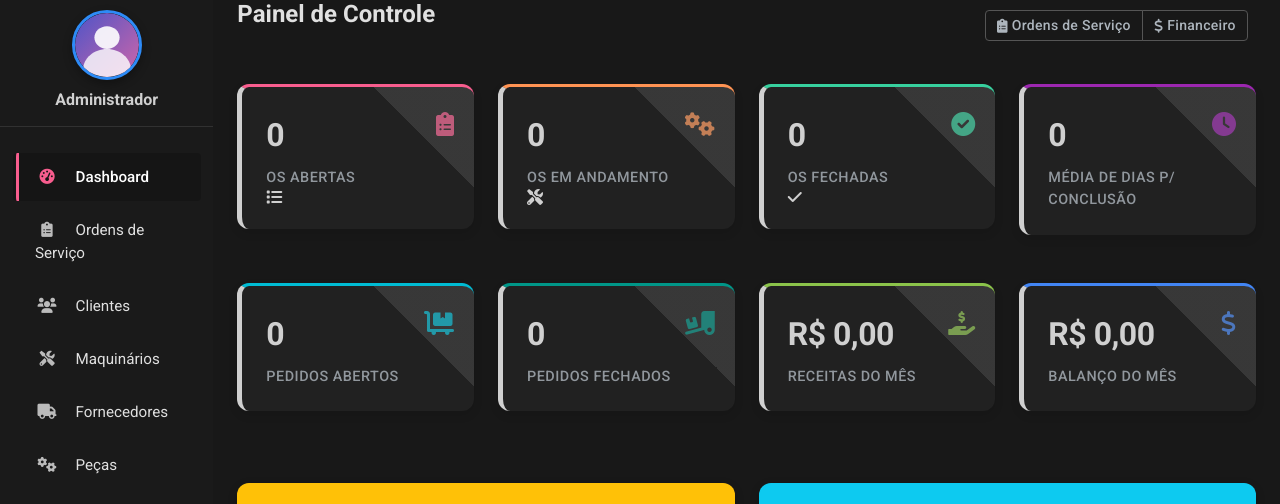
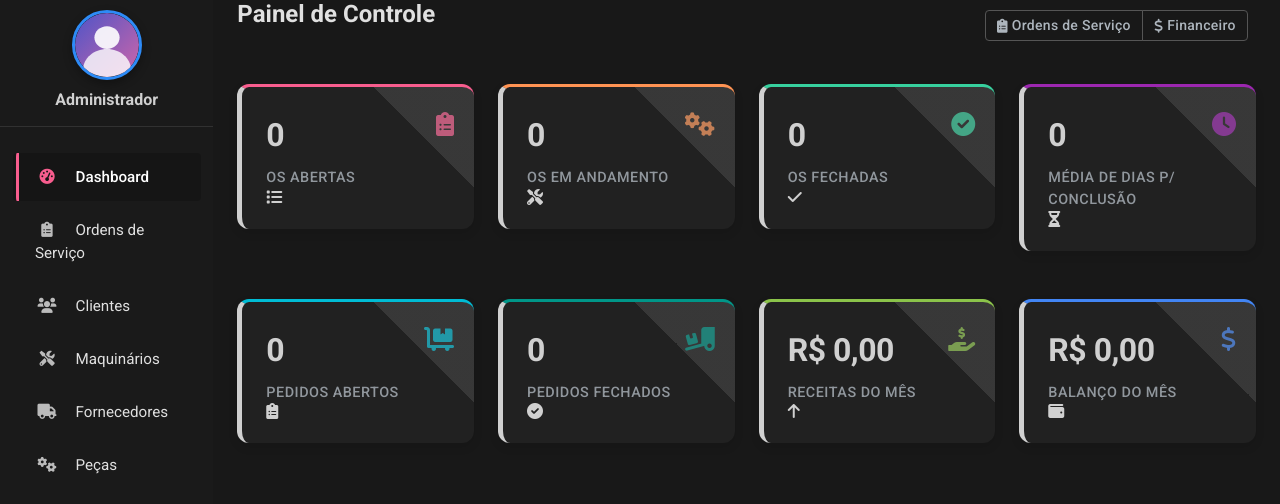
Before and after one commit to sandrim01/samape_py_dev, a Flask app: page /dashboard in a window 1280 px wide. Shown: the part 120-624 px from the top of the page. Run offline with Flask 3, Linux system fonts and the light colour scheme; a user stored in the database is signed in; data that the repository does not hold is empty.

Commit message:
Enhance the look of key metrics on the main operations dashboard
Applies CSS styling to dashboard metrics cards and adds visual icons.

Replit-Commit-Author: Agent
Replit-Commit-Session-Id: b75ba197-6be9-480b-a25a-84de04cb618c
Replit-Commit-Screenshot-Url: https://storage.googleapis.com/screenshot-production-us-central1/0440564d-7b07-4afc-8444-b39f2d3bed1b/18b3b7c6-2672-4dd9-80ac-b2fe0d0aa747.jpg

```diff
--- a/templates/dashboard.html
+++ b/templates/dashboard.html
@@ -68,21 +68,27 @@
             <div class="stat-icon">
                 <i class="fas fa-clock"></i>
             </div>
-            <div class="stat-value">{{ so_stats.avg_completion_time }}</div>
-            <div class="stat-label">Média de Dias p/ Conclusão</div>
+            <div class="stat-value metric-value">{{ so_stats.avg_completion_time }}</div>
+            <div class="stat-label metric-label">Média de Dias p/ Conclusão</div>
+            <div class="card-icon d-none d-sm-none d-md-flex">
+                <i class="fas fa-hourglass-half"></i>
+            </div>
         </div>
     </div>
 </div>
 
 <!-- Stats Cards Row 2 - Supplier Orders and Financial -->
-<div class="row">
+<div class="row dashboard-metrics">
     <div class="col-xl-3 col-md-6 mb-4">
         <div class="stat-card cyan">
             <div class="stat-icon">
                 <i class="fas fa-dolly-flatbed"></i>
             </div>
-            <div class="stat-value">{{ supplier_stats.open }}</div>
-            <div class="stat-label">Pedidos Abertos</div>
+            <div class="stat-value metric-value">{{ supplier_stats.open }}</div>
+            <div class="stat-label metric-label">Pedidos Abertos</div>
+            <div class="card-icon d-none d-sm-none d-md-flex">
+                <i class="fas fa-clipboard-list"></i>
+            </div>
             <a href="{{ url_for('supplier_orders') }}" class="stretched-link"></a>
         </div>
     </div>
@@ -92,8 +98,11 @@
             <div class="stat-icon">
                 <i class="fas fa-truck-loading"></i>
             </div>
-            <div class="stat-value">{{ supplier_stats.closed }}</div>
-            <div class="stat-label">Pedidos Fechados</div>
+            <div class="stat-value metric-value">{{ supplier_stats.closed }}</div>
+            <div class="stat-label metric-label">Pedidos Fechados</div>
+            <div class="card-icon d-none d-sm-none d-md-flex">
+                <i class="fas fa-check-circle"></i>
+            </div>
             <a href="{{ url_for('supplier_orders') }}" class="stretched-link"></a>
         </div>
     </div>
@@ -103,8 +112,11 @@
             <div class="stat-icon">
                 <i class="fas fa-hand-holding-usd"></i>
             </div>
-            <div class="stat-value">{{ format_currency(financial_summary.income) }}</div>
-            <div class="stat-label">Receitas do Mês</div>
+            <div class="stat-value metric-value">{{ format_currency(financial_summary.income) }}</div>
+            <div class="stat-label metric-label">Receitas do Mês</div>
+            <div class="card-icon d-none d-sm-none d-md-flex">
+                <i class="fas fa-arrow-up"></i>
+            </div>
             <a href="{{ url_for('financial') }}" class="stretched-link"></a>
         </div>
     </div>
@@ -114,8 +126,11 @@
             <div class="stat-icon">
                 <i class="fas fa-dollar-sign"></i>
             </div>
-            <div class="stat-value">{{ format_currency(financial_summary.balance) }}</div>
-            <div class="stat-label">Balanço do Mês</div>
+            <div class="stat-value metric-value">{{ format_currency(financial_summary.balance) }}</div>
+            <div class="stat-label metric-label">Balanço do Mês</div>
+            <div class="card-icon d-none d-sm-none d-md-flex">
+                <i class="fas fa-wallet"></i>
+            </div>
             <a href="{{ url_for('financial') }}" class="stretched-link"></a>
         </div>
     </div>
```
Also changed, not shown: static/css/dashboard-metrics.css (added, +64 -0 lines).
